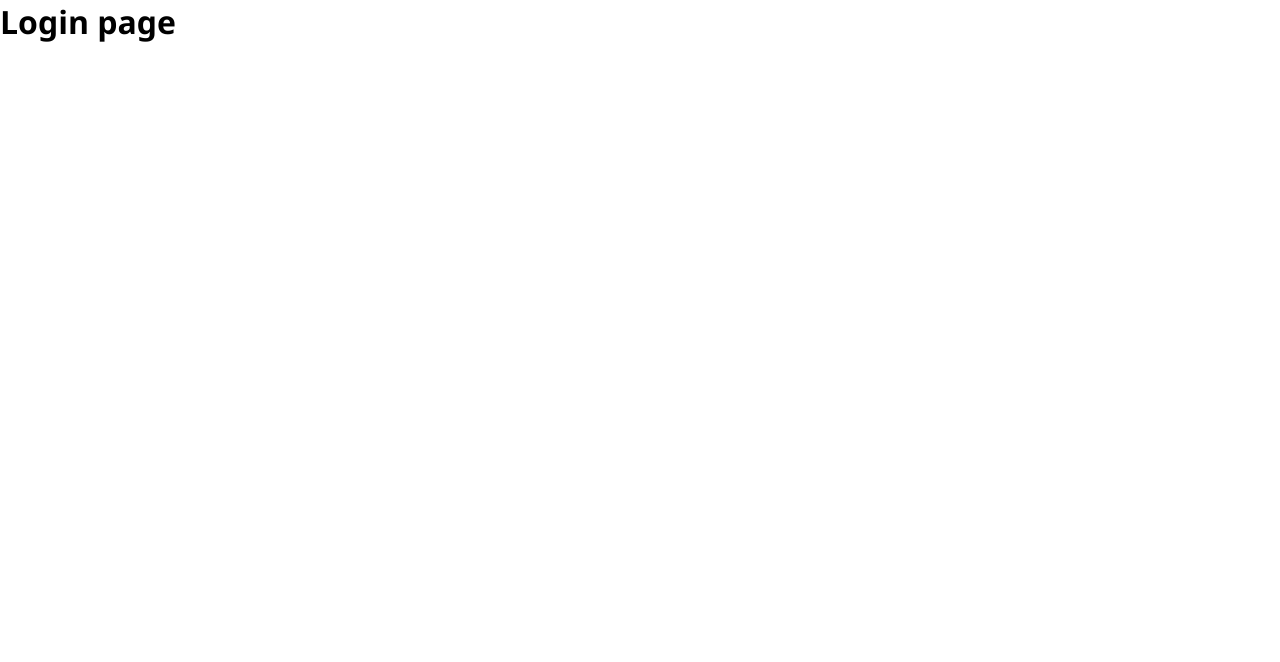
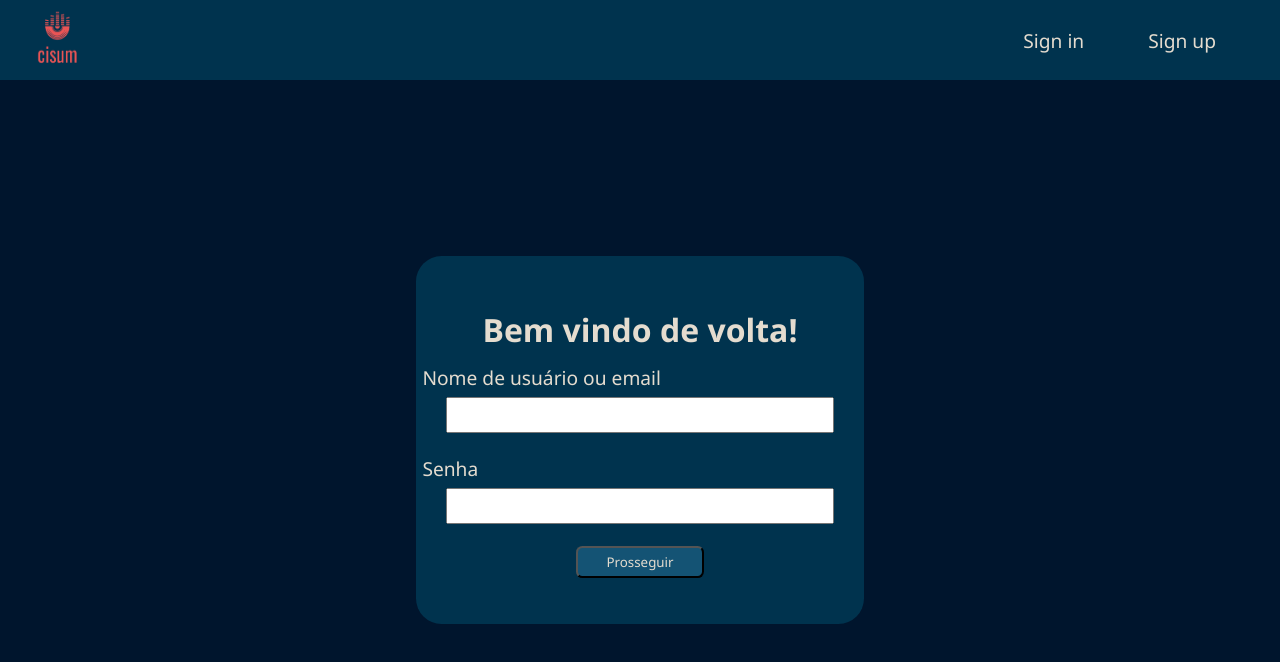
Before and after one commit to nychavs/cisum, a React (Create React App) app: page /login in a window 1280 px wide. Shown: the top 662 px of the page. Built offline with nearby package versions, Linux system fonts and the light colour scheme.

Commit message:
login done

```diff
--- a/src/pages/login.js
+++ b/src/pages/login.js
@@ -1,10 +1,36 @@
 import React from "react";
-
+import login from "../styles/login.css"
+import Navbarhome from "../components/navbarhome"
 const Login = () => {
   return (
     <div>
-      <h1>Login page</h1>
-    </div>
+      <Navbarhome/>
+      <div class="login-content">
+        <div class="login-box">
+      <form>
+      <h1>Bem vindo de volta!</h1>
+        <label>Nome de usuário ou email</label>
+            <input
+            type='text'
+            id='usuario'
+            name='usuario'
+            /><br/>
+            <label>Senha</label>
+            <input
+            type='password'
+            id='senhaUsuario'
+            name='senhaUsuario'
+            /><br/>
+            <button
+            type="submit"
+            value="Submit"
+            >
+            Prosseguir
+            </button>
+          </form>
+          </div>
+        </div>
+      </div>
   );
 };
 
--- /dev/null
+++ b/src/styles/login.css
@@ -0,0 +1,61 @@
+*{
+    margin: 0;
+    padding: 0;
+}
+.login-content{
+    height: 90vh;
+    background-color: #00152d;
+    display: flex;
+    align-items: center;
+    justify-content: center;
+}
+form{
+    display: flex;
+    align-content: center;
+    justify-content: center;
+    flex-direction: column;
+    align-items: center;
+    height: 100%;
+    width: 100%;
+}
+.login-box{
+    background-color: #00334E;
+    border-radius: 2vw;
+    height: 51%;
+    width: 35%;
+    display: flex;
+    align-items: center;
+    justify-content: center;
+}
+.login-box input{
+    color: #00152d;
+    font-size: 1.3vw;
+    height: 2.5vw;
+    width: 30vw;
+}
+input:focus, button:focus{
+    box-shadow: 0 0 0 0;
+    outline: none;
+}
+.login-box button{
+    color: #E4DCCF;
+    height: 2.5vw;
+    width: 10vw;
+    background-color: #145374;
+    border-radius: 0.5vw;
+    outline: none;
+    align-self: center;
+}
+.login-box label{
+    font-size: 1.5vw;
+    margin-left: 1vw;
+    margin-bottom: 0.5vw;
+    width: 100%;
+    color: #E4DCCF;
+}
+h1{
+    margin-top: 0.5vw;
+    margin-bottom: 1vw;
+    color: #E4DCCF;
+
+}
```
